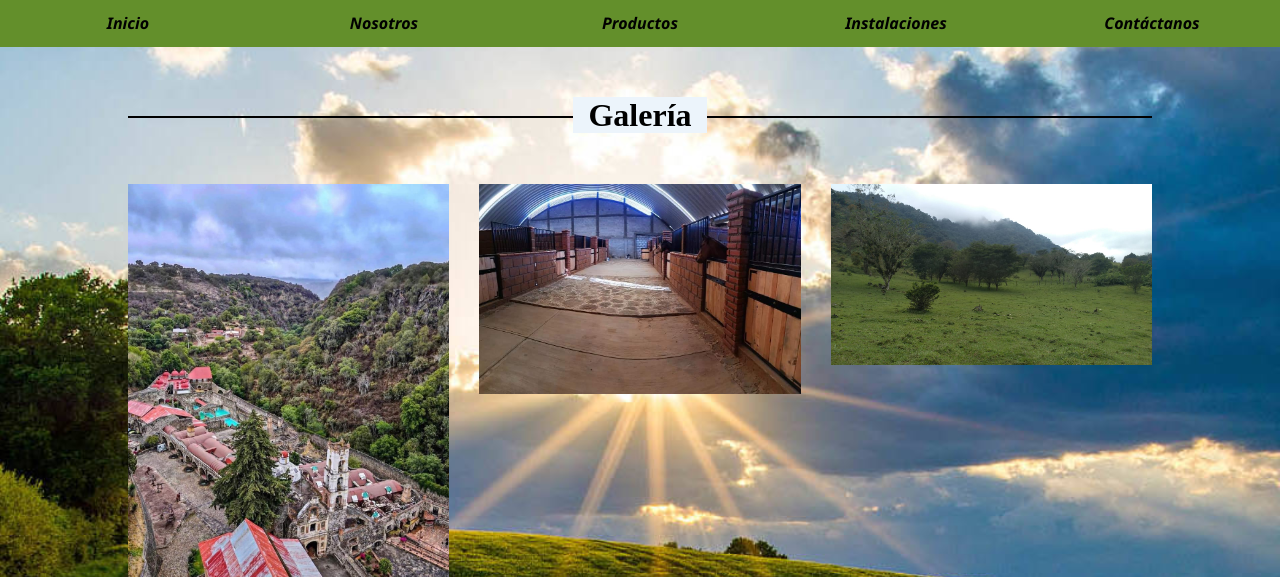
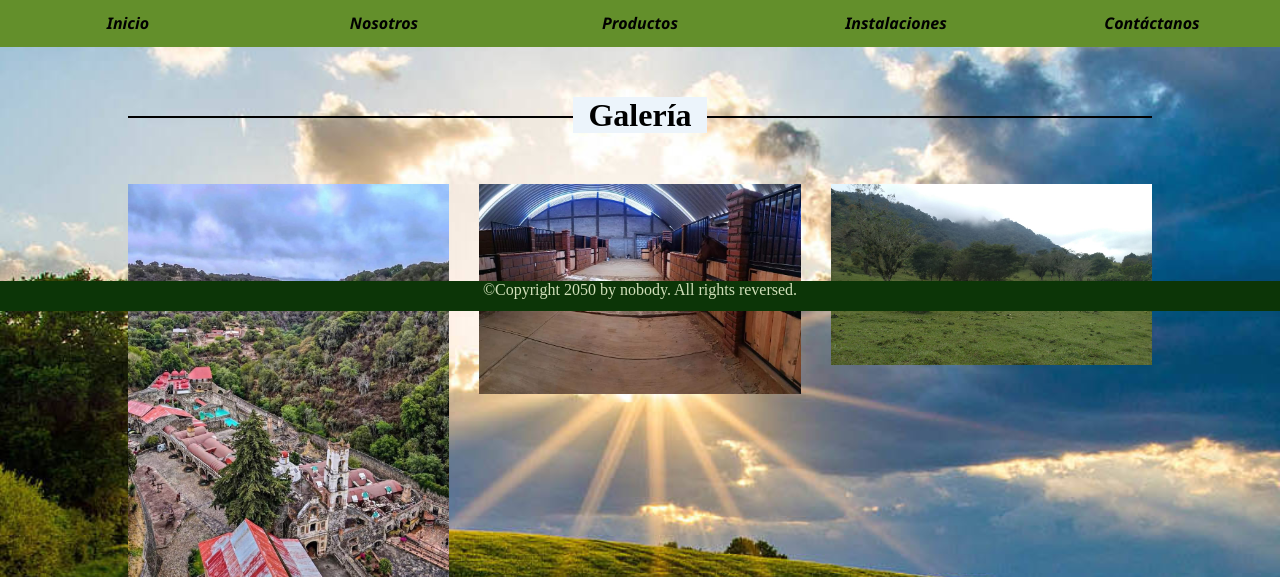
Before and after one commit to Monica-RT/Proyecto_NEyDW, a PHP site: page /Instalaciones.html in a window 1280 px wide. Shown: the part 489-1066 px from the top of the page. Run offline with PHP 8.4, Linux system fonts and the light colour scheme.

Commit message:
Update instalaciones.css

```diff
--- a/instalaciones.css
+++ b/instalaciones.css
@@ -264,7 +264,19 @@ body{
 }
 
 
+footer{
+    position: fixed;
+    background: #0C3507;
+    width: 100%;
+    height:30px;
+    bottom: 0%;
 
+}
+footer p{
+    font-size: medium;
+    color: #D0DFB9;
+    text-align: center;
+}
 @media screen and (max-width:400px){
 =======
 footer{
```
